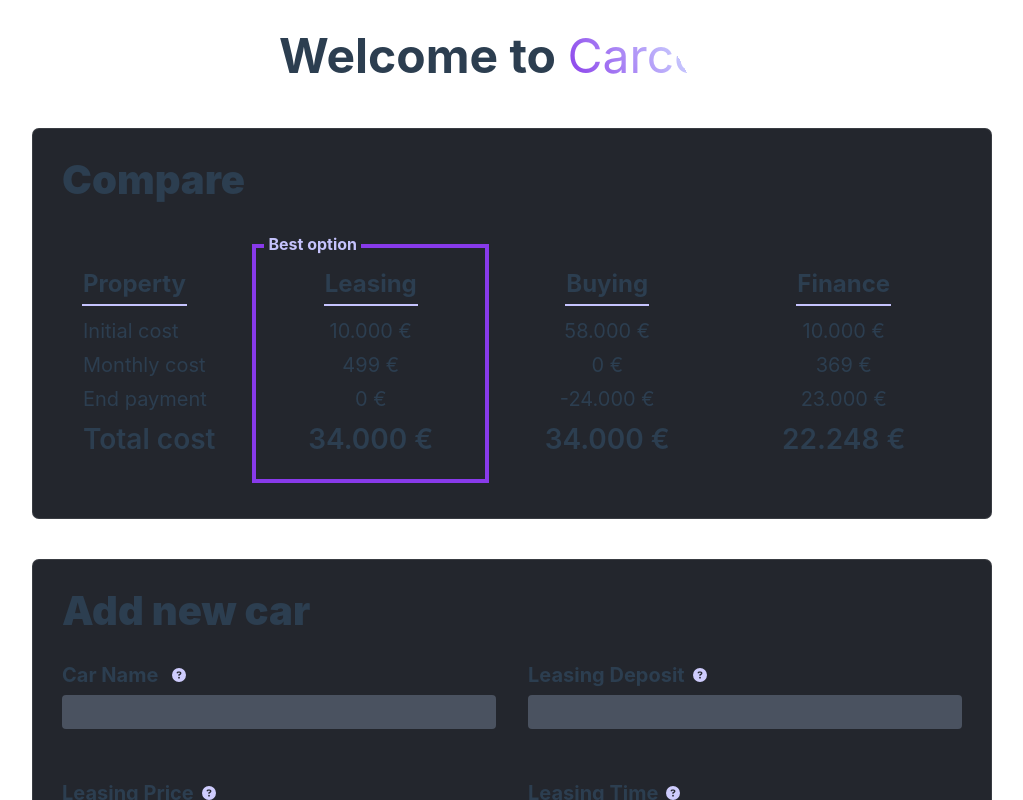
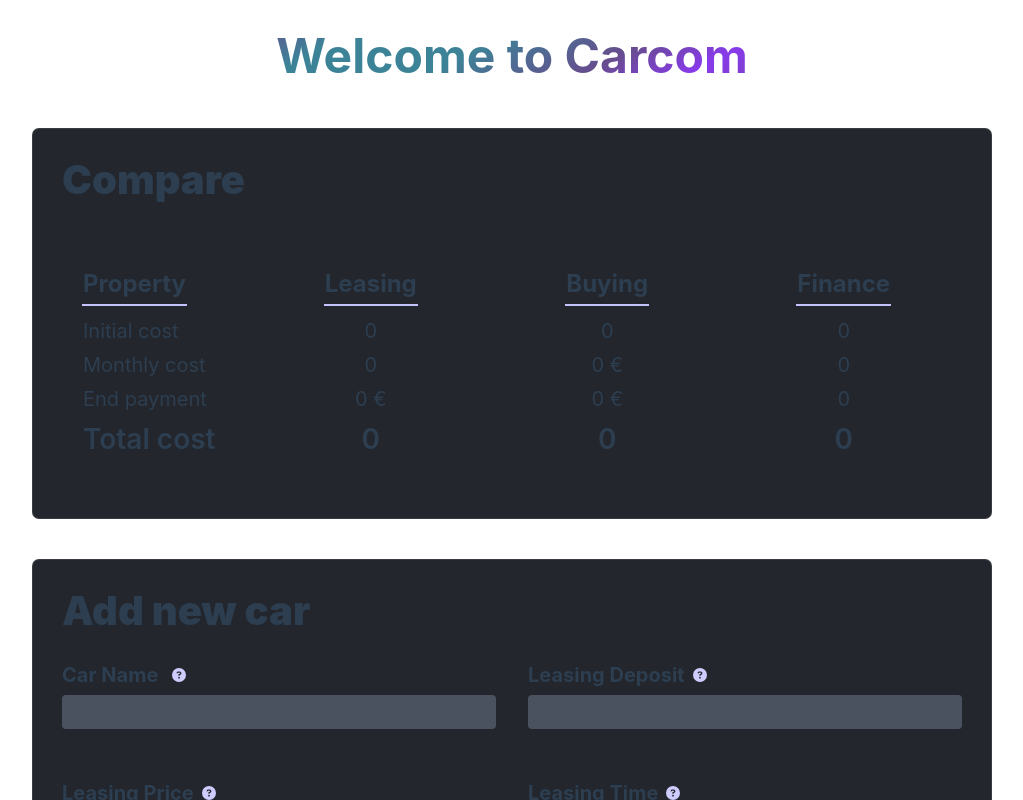
Before and after one commit to simbados/comparison, a Vue app: page / in a window 1280 px wide. Shown: the top 800 px of the page, without its empty margins (128-1151 px from the left). Built offline with nearby package versions, Linux system fonts and the light colour scheme.

Commit message:
Add logic to comparison table

```diff
--- a/src/components/CarComparison.vue
+++ b/src/components/CarComparison.vue
@@ -1,5 +1,35 @@
 <script setup lang="ts">
-import Card from '@/components/Card.vue'
+import Card from '@/components/Card.vue';
+import { computed, onMounted, type Ref, ref, watch } from 'vue';
+import { store } from '@/store/rootStore';
+import type { Car } from '@/models/Car';
+
+enum CarOptions {
+  LEASING,
+  BUYING,
+  FINANCING
+}
+let currentCar: Ref<Car | undefined> = ref();
+onMounted(() => {});
+
+const bestOption: Ref<CarOptions | undefined> = ref();
+
+watch(store.allCars, () => {
+  if (!currentCar.value) {
+    currentCar.value = store.allCars[0];
+    bestOption.value = calculateBestOption(currentCar.value);
+  }
+});
+
+function calculateBestOption(car: Car) {
+  if (car.leasingTotal < car.financeTotal && car.leasingTotal < car.buyingTotal) {
+    return CarOptions.LEASING;
+  } else if (car.financeTotal < car.buyingTotal) {
+    return CarOptions.FINANCING;
+  } else {
+    return CarOptions.BUYING;
+  }
+}
 </script>
 
 <template>
@@ -16,26 +46,26 @@ import Card from '@/components/Card.vue'
         </tr>
       </thead>
       <tbody class="comparison-list">
-        <tr class="table-column best-option">
+        <tr :class="{ 'best-option': bestOption === CarOptions.LEASING }" class="table-column">
           <td class="header-row">Leasing</td>
-          <td>10.000 €</td>
-          <td>499 €</td>
+          <td>{{ currentCar?.leasingDeposit ?? 0 }}</td>
+          <td>{{ currentCar?.leasingPrice ?? 0 }}</td>
           <td>0 €</td>
-          <td class="total-cost-row">34.000 €</td>
+          <td class="total-cost-row">{{ currentCar?.leasingTotal ?? 0 }}</td>
         </tr>
-        <tr class="table-column">
+        <tr class="table-column" :class="{ 'best-option': bestOption === CarOptions.BUYING }">
           <td class="header-row">Buying</td>
-          <td>58.000 €</td>
+          <td>{{ currentCar?.buyingPrice ?? 0 }}</td>
           <td>0 €</td>
-          <td>-24.000 €</td>
-          <td class="total-cost-row">34.000 €</td>
+          <td>0 €</td>
+          <td class="total-cost-row">{{ currentCar?.buyingTotal ?? 0 }}</td>
         </tr>
-        <tr class="table-column">
+        <tr class="table-column" :class="{ 'best-option': bestOption === CarOptions.FINANCING }">
           <td class="header-row">Finance</td>
-          <td>10.000 €</td>
-          <td>369 €</td>
-          <td>23.000 €</td>
-          <td class="total-cost-row">22.248 €</td>
+          <td>{{ currentCar?.financeDeposit ?? 0 }}</td>
+          <td>{{ currentCar?.financeMonthlyPayment ?? 0 }}</td>
+          <td>{{ currentCar?.financeFinalPayment ?? 0 }}</td>
+          <td class="total-cost-row">{{ currentCar?.financeTotal ?? 0 }}</td>
         </tr>
       </tbody>
     </table>
--- a/src/components/CarList.vue
+++ b/src/components/CarList.vue
@@ -38,8 +38,8 @@ function deleteCar(car: Car) {
           <td>{{ car.name }}</td>
           <td>{{ car.leasingDeposit }}</td>
           <td>{{ car.leasingPrice }}</td>
+          <td>{{ car.sellingPrice }}</td>
           <td>{{ car.buyingPrice }}</td>
-          <td>{{ car.sellingPrice }}</td>
           <td>{{ car.financeDeposit }}</td>
           <td>{{ car.financeTime }}</td>
           <td>{{ car.financeMonthlyPayment }}</td>
--- a/src/indexDb/indexDbStorage.ts
+++ b/src/indexDb/indexDbStorage.ts
@@ -1,6 +1,6 @@
-import type { CarData } from '@/models/CarData'
-import { store } from '@/store/rootStore'
-import type { Car } from '@/models/Car'
+import type { CarData } from '@/models/CarData';
+import { store } from '@/store/rootStore';
+import type { Car } from '@/models/Car';
 
 const DB_NAME = 'comparison';
 const DB_VERSION = 4;
@@ -9,58 +9,64 @@ const DB_STORE_NAME = 'cars';
 let db: IDBDatabase;
 
 export function openDb() {
-  const indexDb = window.indexedDB.open(DB_NAME, DB_VERSION)
+  const indexDb = window.indexedDB.open(DB_NAME, DB_VERSION);
   indexDb.onerror = (event: any) => {
-    console.log("Please allow index db", event)
+    console.log('Please allow index db', event);
   };
   indexDb.onsuccess = (event: any) => {
-    console.log("onsuccess");
-    db = event.target.result
+    console.log('onsuccess');
+    db = event.target.result;
     displayCars();
   };
 
   indexDb.onupgradeneeded = (event: any) => {
-    const createIndex = (objectStore: IDBObjectStore, name: string, options: { unique: boolean }) => {
+    const createIndex = (
+      objectStore: IDBObjectStore,
+      name: string,
+      options: { unique: boolean }
+    ) => {
       if (!objectStore.get(name)) {
-        objectStore.createIndex(name, name, options)
+        objectStore.createIndex(name, name, options);
       }
-    }
+    };
     const target = event.target;
     let objectStore;
     if (event.newVersion != event.oldVersion && event.oldVersion != 0) {
       const transaction = target.transaction;
       objectStore = transaction.objectStore(DB_STORE_NAME);
     } else {
-      objectStore = target.result.createObjectStore(DB_STORE_NAME, { keyPath: 'id' })
+      objectStore = target.result.createObjectStore(DB_STORE_NAME, { keyPath: 'id' });
     }
-    createIndex(objectStore, "id", { unique: true });
-    createIndex(objectStore, "name", { unique: false });
-    createIndex(objectStore, "buyingPrice", { unique: false });
-    createIndex(objectStore, "sellingPrice", { unique: false });
-    createIndex(objectStore, "leasingPrice", { unique: false });
-    createIndex(objectStore, "leasingDeposit", { unique: false });
-    createIndex(objectStore, "financeDeposit", { unique: false });
-    createIndex(objectStore, "financeTime", { unique: false });
-    createIndex(objectStore, "financeMonthlyPayment", { unique: false });
-    createIndex(objectStore, "financeFinalPayment", { unique: false });
+    createIndex(objectStore, 'id', { unique: true });
+    createIndex(objectStore, 'name', { unique: false });
+    createIndex(objectStore, 'buyingPrice', { unique: false });
+    createIndex(objectStore, 'sellingPrice', { unique: false });
+    createIndex(objectStore, 'leasingPrice', { unique: false });
+    createIndex(objectStore, 'leasingDeposit', { unique: false });
+    createIndex(objectStore, 'financeDeposit', { unique: false });
+    createIndex(objectStore, 'financeTime', { unique: false });
+    createIndex(objectStore, 'financeMonthlyPayment', { unique: false });
+    createIndex(objectStore, 'financeFinalPayment', { unique: false });
     objectStore.transaction.oncomplete = () => {
-      console.log("Complete upgrade")
+      console.log('Complete upgrade');
     };
   };
 }
 function addCarToArr(car: CarData) {
-  store.addToCars(
-    {
-      ...car,
-      leasingTotal: car.leasingPrice,
-      buyingTotal: car.buyingPrice - car.sellingPrice,
-      financeTotal: (car.financeDeposit + (car.financeTime * car.financeMonthlyPayment) + car.financeFinalPayment) - car.buyingPrice || 0,
-    }
-  );
+  store.addToCars({
+    ...car,
+    leasingTotal: car.leasingPrice,
+    buyingTotal: car.buyingPrice - car.sellingPrice,
+    financeTotal:
+      car.financeDeposit +
+        car.financeTime * car.financeMonthlyPayment +
+        car.financeFinalPayment -
+        car.sellingPrice || 0
+  });
 }
 
 export function deleteCarFromStorage(car: Car) {
-  const req = getObjectStore(DB_STORE_NAME, "readwrite");
+  const req = getObjectStore(DB_STORE_NAME, 'readwrite');
   req.delete(car.id);
 }
 
@@ -75,31 +81,31 @@ export function addCarToStorage(car: CarData) {
   try {
     req = store.add(car);
   } catch (e) {
-    console.log("Something went wrong while adding to store")
+    console.log('Something went wrong while adding to store');
     throw e;
   }
   req.onsuccess = function () {
-    console.log("Insertion of car successful", car);
+    console.log('Insertion of car successful', car);
   };
-  req.onerror = function(event: any) {
-    console.error("addCar error", event.target.error);
+  req.onerror = function (event: any) {
+    console.error('addCar error', event.target.error);
   };
-  addCarToArr(car)
+  addCarToArr(car);
 }
 
 function displayCars() {
   const store = getObjectStore(DB_STORE_NAME, 'readonly');
   const req = store.openCursor();
-  req.onsuccess = function(evt: any) {
+  req.onsuccess = function (evt: any) {
     const cursor = evt.target.result;
     if (cursor) {
       const req = store.get(cursor.key);
       req.onsuccess = function (evt: any) {
         const car: CarData = evt.target.result;
         console.log('add car', car);
-        addCarToArr(car)
+        addCarToArr(car);
       };
       cursor.continue();
     }
-  }
+  };
 }
--- a/src/views/HomeView.vue
+++ b/src/views/HomeView.vue
@@ -1,11 +1,11 @@
 <script setup lang="ts">
-import AddCars from '@/components/AddCars.vue'
-import CarList from '@/components/CarList.vue'
-import CarComparison from '@/components/CarComparison.vue'
+import AddCars from '@/components/AddCars.vue';
+import CarList from '@/components/CarList.vue';
+import CarComparison from '@/components/CarComparison.vue';
 </script>
 <template>
   <div class="comparison">
-    <h1>Welcome to <span class="text-gradient">Carcom</span></h1>
+    <h1 class="text-gradient">Welcome to Carcom</h1>
     <CarComparison />
     <AddCars />
     <CarList />
@@ -20,7 +20,20 @@ h1 {
   margin-bottom: 1em;
 }
 .text-gradient {
-  background-image: var(--accent-gradient);
+  --gradient-1: var(--accent);
+  --gradient-2: #664d8d;
+  --gradient-3: #3d8398;
+  background-image: linear-gradient(
+    150deg,
+    var(--gradient-1) 0%,
+    var(--gradient-2) 20%,
+    var(--gradient-3) 30%,
+    var(--gradient-3) 45%,
+    var(--gradient-2) 60%,
+    var(--gradient-1) 70%,
+    var(--gradient-2) 90%,
+    var(--gradient-3) 95%
+  );
   -webkit-background-clip: text;
   background-clip: text;
   -webkit-text-fill-color: transparent;
```
Also changed, not shown: src/components/AddCars.vue (+39 -47 lines), .prettierrc.json.
